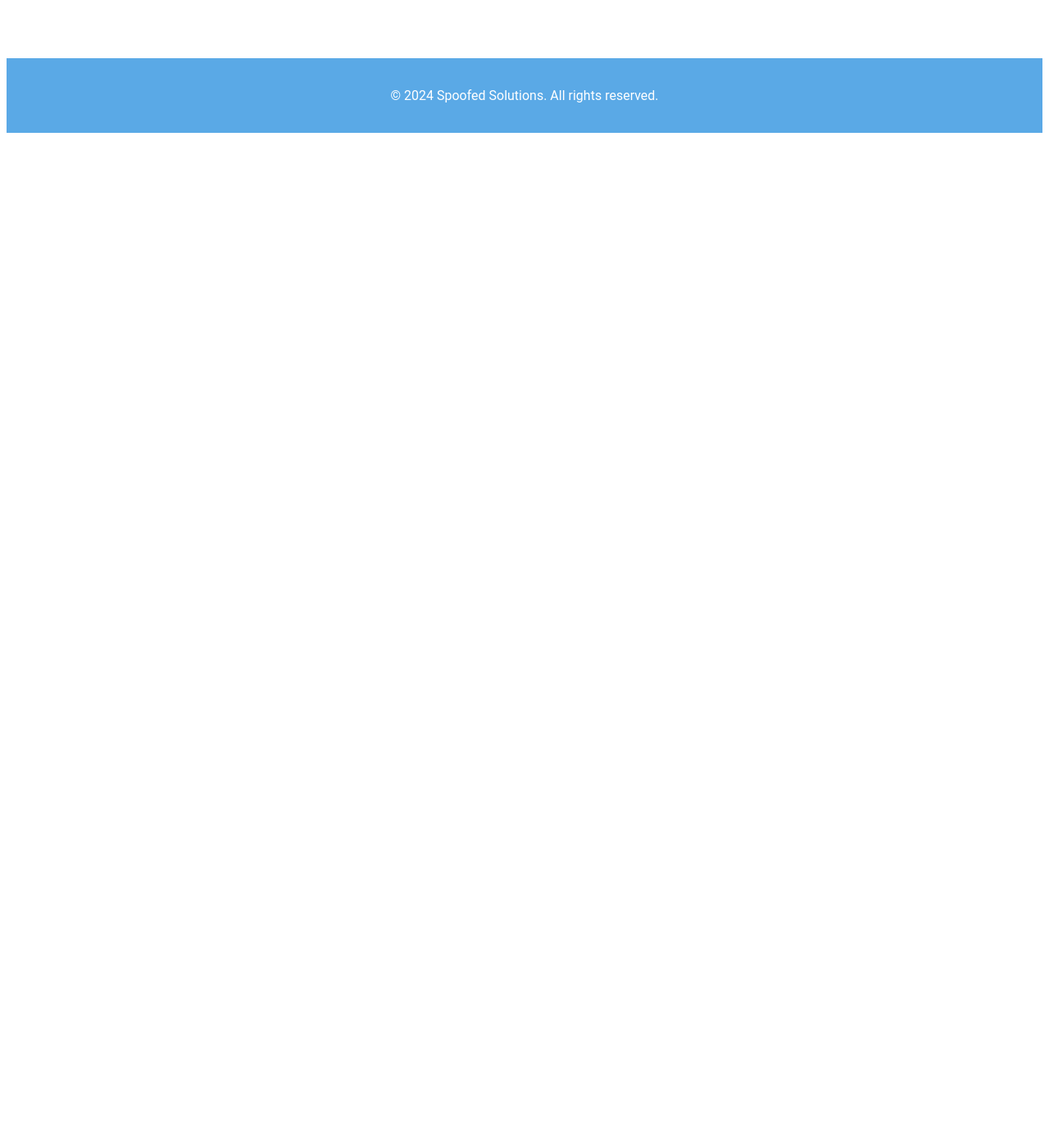
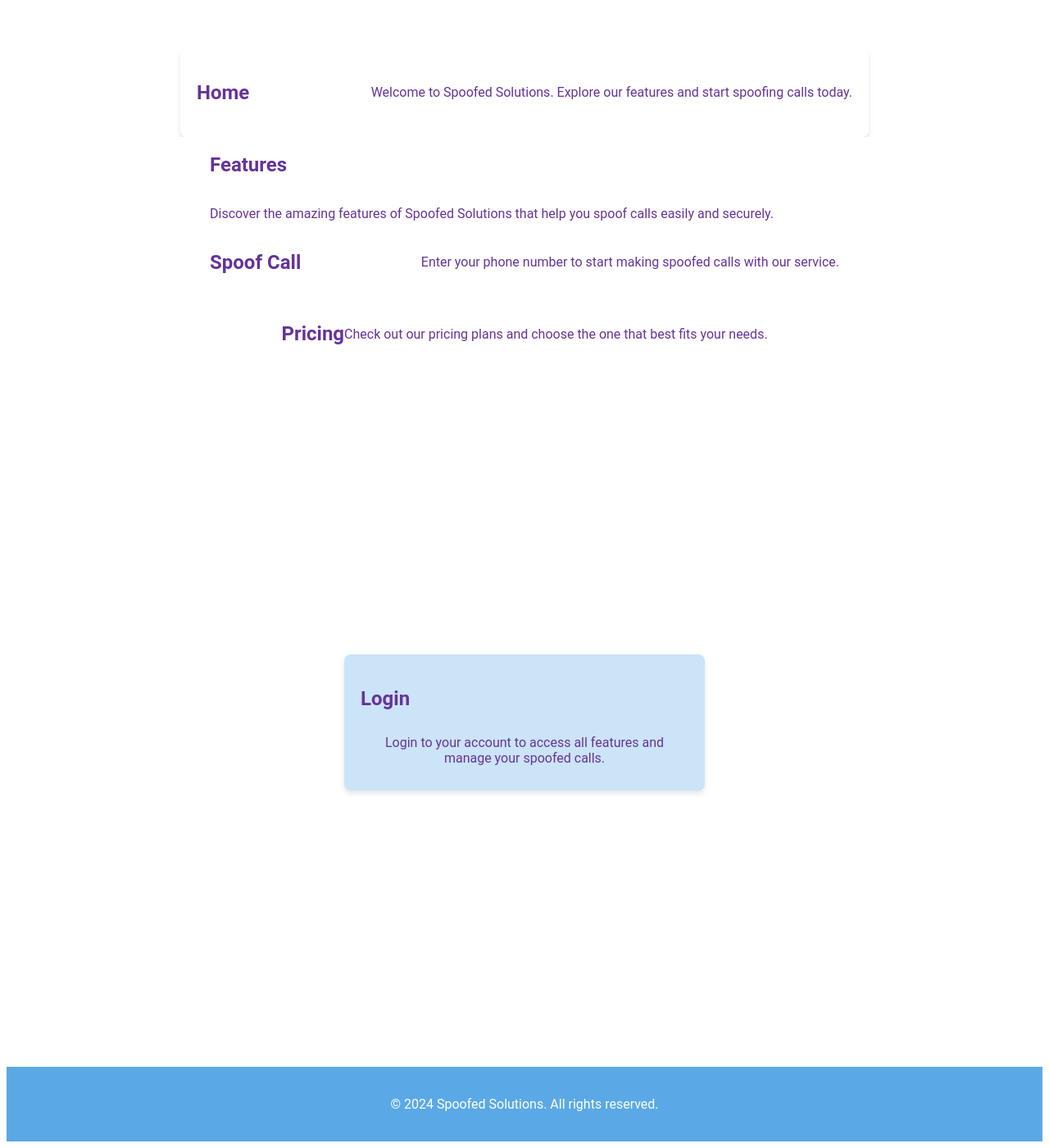
Before and after one commit to rwdvlpmnt/spoofed, a Django app: template templates/navigation.html in a window 1280 px wide. Shown: the part 132-1532 px from the top of the page at 82% size. Before the commit the page ends 294 px from the top, so only its background shows below. Run offline with Django 3.2, Linux system fonts and the light colour scheme; the template is opened without the code that fills it, so the values that code supplies are empty.

Commit message:
navigation changes

```diff
--- a/static/css/styles.css
+++ b/static/css/styles.css
@@ -756,3 +756,67 @@
         right: 0;
     }
 }
+
+/* Navigation styles */
+.navigation-section {
+    background-color: #fff;
+    padding: 10px 0;
+}
+
+.main-nav {
+    display: flex;
+    justify-content: center;
+}
+
+.nav-menu {
+    list-style: none;
+    padding: 0;
+    margin: 0;
+    display: flex;
+    gap: 20px;
+}
+
+.nav-menu li {
+    display: inline;
+}
+
+.nav-menu a {
+    color: #fff;
+    text-decoration: none;
+    padding: 10px 20px;
+    display: block;
+}
+
+.nav-menu a:hover {
+    background-color: #575757;
+    border-radius: 5px;
+}
+
+.show-menu {
+    display: block !important;
+}
+
+/* Responsive menu */
+@media (max-width: 768px) {
+    .nav-menu {
+        display: none;
+        flex-direction: column;
+        gap: 10px;
+    }
+    .nav-toggle {
+        display: block;
+    }
+}
+
+.nav-toggle {
+    display: none;
+    cursor: pointer;
+}
+
+.nav-toggle-icon {
+    width: 30px;
+    height: 3px;
+    background-color: #fff;
+    display: block;
+    margin: 5px 0;
+}
--- a/templates/navigation.html
+++ b/templates/navigation.html
@@ -8,23 +8,49 @@
 <section class="navigation-section">
     <div class="container">
         <nav class="main-nav">
-            <!-- <div class="nav-header">
-                <a href="{% url 'home' %}" class="nav-logo">Spoofed Solutions</a>
-                <button class="nav-toggle" id="nav-toggle" aria-label="Toggle navigation">
-                    <span class="nav-toggle-icon"></span>
-                </button>
-            </div> -->
             <ul class="nav-menu" id="nav-menu">
                 <li><a href="{% url 'home' %}">Home</a></li>
                 <li><a href="{% url 'features' %}">Features</a></li>
                 <li><a href="{% url 'phone_input' %}">Spoof Call</a></li>
                 <li><a href="{% url 'pricing' %}">Pricing</a></li>
                 <li><a href="{% url 'login' %}">Login</a></li>
-                <!-- Uncomment the following line if you want to include the demo button -->
-                <!-- <li><a href="{% url 'register' %}" class="btn demo">Get a Demo</a></li> -->
-                <!-- <li><a href="{% url 'register' %}" class="btn get-started">Get Started</a></li> -->
             </ul>
         </nav>
+    </div>
+</section>
+
+<section class="home-section">
+    <div class="container">
+        <h2>Home</h2>
+        <p>Welcome to Spoofed Solutions. Explore our features and start spoofing calls today.</p>
+    </div>
+</section>
+
+<section class="features-section">
+    <div class="container">
+        <h2>Features</h2>
+        <p>Discover the amazing features of Spoofed Solutions that help you spoof calls easily and securely.</p>
+    </div>
+</section>
+
+<section class="spoof-call-section">
+    <div class="container">
+        <h2>Spoof Call</h2>
+        <p>Enter your phone number to start making spoofed calls with our service.</p>
+    </div>
+</section>
+
+<section class="pricing-section">
+    <div class="container">
+        <h2>Pricing</h2>
+        <p>Check out our pricing plans and choose the one that best fits your needs.</p>
+    </div>
+</section>
+
+<section class="login-section">
+    <div class="container">
+        <h2>Login</h2>
+        <p>Login to your account to access all features and manage your spoofed calls.</p>
     </div>
 </section>
 
```
